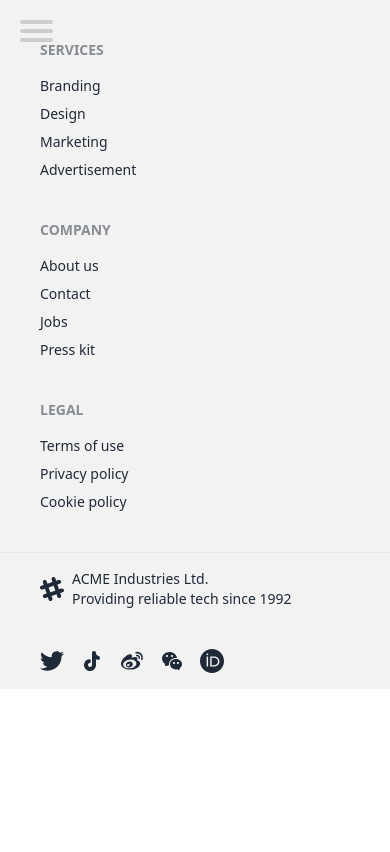
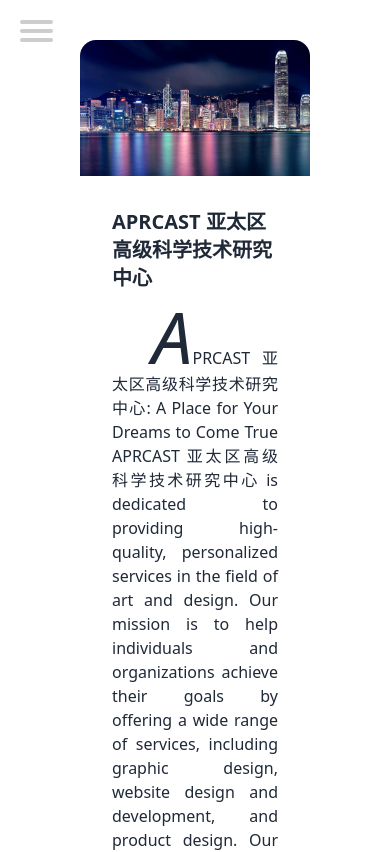
Before and after one commit to stefan-ysh/t-lab, a Nuxt app: page /studio/1 in a window 390 px wide. Shown: the top 852 px of the page. Built offline with nearby package versions, Linux system fonts and the light colour scheme.

Commit message:
feat:studio detail page

```diff
--- a/assets/data/studioList.json
+++ b/assets/data/studioList.json
@@ -1,73 +1,91 @@
 [
   {
+    "id": 1,
     "name": "APRCAST 亚太区高级科学技术研究中心",
     "img": "/img/studio/1.jpg"
   },
   {
+    "id": 2,
     "name": "CSEAE 欧美经济研究中心",
     "img": "/img/studio/2.jpg"
   },
   {
+    "id": 3,
     "name": "STEAM和PBL工作室",
     "img": "/img/studio/3.jpg"
   },
   {
+    "id": 4,
     "name": "JSL 植物生长工作室",
     "img": "/img/studio/4.jpg"
   },
   {
+    "id": 5,
     "name": "JOIN OUR COMPETITION",
     "img": "/img/studio/5.jpg"
   },
   {
+    "id": 6,
     "name": "APRCAST 亚太区高级科学技术研究中心",
     "img": "/img/studio/6.jpg"
   },
   {
+    "id": 7,
     "name": "JOIN OUR COMPETITION",
     "img": "/img/studio/7.jpg"
   },
   {
+    "id": 8,
     "name": "AMERICA ECONOMY RESEARCH CENTER",
     "img": "/img/studio/8.jpg"
   },
   {
+    "id": 9,
     "name": "EOUR MILITARY REPORTING CENTER",
     "img": "/img/studio/9.jpg"
   },
   {
+    "id": 10,
     "name": "CSC BLOCK CHAIN LAB",
     "img": "/img/studio/10.jpg"
   },
   {
+    "id": 11,
     "name": "NASA SPACE STATION",
     "img": "/img/studio/11.jpg"
   },
   {
+    "id": 12,
     "name": "APRCAST 亚太区高级科学技术研究中心",
     "img": "/img/studio/12.jpg"
   },
   {
+    "id": 13,
     "name": "CHINESE CULTURE RESEARCH CENTER",
     "img": "/img/studio/13.jpg"
   },
   {
+    "id": 14,
     "name": "JAPANESE VIDEO GAME RESEARCH CENTER",
     "img": "/img/studio/14.jpg"
   },
   {
+    "id": 15,
     "name": "QTM RICE RESEARCH CENTER",
     "img": "/img/studio/15.jpg"
   },
   {
+    "id": 16,
     "name": "BIG DATA ANALYSIS CENTER",
     "img": "/img/studio/16.jpg"
   },
   {
+    "id": 17,
     "name": "LAND ATTRIBUTE RESONABLE USE RECYCLE",
     "img": "/img/studio/17.jpg"
   },
   {
+    "id": 18,
     "name": "JOIN OUR COMPETITION AND WIN THE PRIZE",
     "img": "/img/studio/18.jpg"
   }
--- a/components/studio-list.vue
+++ b/components/studio-list.vue
@@ -1,30 +1,19 @@
 <template>
-    <div class="studio-container grid grid-cols-1 sm:grid-cols-2 md:grid-cols-3 gap-x-4 gap-y-4 justify-items-center p-5 bg-cyan-50">
-        <!-- <div class="flex flex-col w-full justify-center items-center">
-                <img class="w-full block h-auto" src="http://fakeimg.pl/4000x2000/0079D8/fff/?text=Aprcasi">
-                <h1 class="absolute">Studio 1</h1>
-            </div>
-            <div class="flex flex-col w-full justify-center items-center">
-                <img class="w-full block h-auto" src="http://fakeimg.pl/4000x2000/0079D8/fff/?text=Aprcasi">
-                <h1 class="absolute">Studio 2</h1>
-            </div>
-            <div class="flex flex-col w-full justify-center items-center">
-                <img class="w-full block h-auto" src="http://fakeimg.pl/4000x2000/0079D8/fff/?text=Aprcasi">
-                <h1 class="absolute">Studio 3</h1>
-            </div>
-            <div class="flex flex-col w-full justify-center items-center">
-                <img class="w-full block h-auto" src="http://fakeimg.pl/4000x2000/0079D8/fff/?text=Aprcasi">
-                <h1 class="absolute">Studio 4</h1>
-            </div>
-            <div class="flex flex-col w-full justify-center items-center">
-                <img class="w-full block h-auto" src="http://fakeimg.pl/4000x2000/0079D8/fff/?text=Aprcasi">
-                <h1 class="absolute">Studio 5</h1>
-            </div> -->
-        <div v-for="(studio, i) in studioList" :key="studio.img"
+    <div
+        class="studio-container grid grid-cols-1 sm:grid-cols-2 md:grid-cols-3 gap-x-4 gap-y-4 justify-items-center p-5 bg-cyan-50">
+        <nuxt-link
+            v-for="(studio, i) in studioList"
+            :key="studio.img"
+            :to="{
+                name: 'studio-id',
+                params: {
+                    id: studio.id
+                }
+            }"
             class="opacity-70 hover:opacity-100 cursor-pointer transition-all duration-1/2 flex flex-col w-full justify-center items-center p-5">
             <img class="w-full block h-full hover:scale-[0.98] duration-1000" :src="studio.img" />
             <div class="absolute w-1/5 text-sm lg:text-2xl text-cyan-50 text-center">{{ studio.name }}</div>
-        </div>
+        </nuxt-link>
     </div>
 </template>
 
--- /dev/null
+++ b/pages/studio/[id].vue
@@ -0,0 +1,75 @@
+<template>
+    <div class="card bg-base-100 shadow-xl px-20 py-10">
+        <figure>
+            <img :src="curStudio.img" alt="">
+        </figure>
+        <div class="card-body">
+            <h2 class="card-title">{{ curStudio.name }}</h2>
+            <p class="first-letter:text-7xl first-letter:italic font-extralight w-full text-justify indent-10">
+                {{ curStudio.name }}: A Place for Your Dreams to Come True
+
+                {{ curStudio.name }} is dedicated to providing high-quality, personalized services in the field of art and
+                design. Our
+                mission is to help individuals and organizations achieve their goals by offering a wide range of services,
+                including graphic design, website design and development, and product design.
+                Our team of experienced designers, artists, and developers work together to create innovative solutions that
+                exceed our clients' expectations. We believe in the importance of collaboration and teamwork, and we strive
+                to achieve our goals by listening to our clients' needs and providing solutions that are tailored to their
+                specific needs.
+                {{ curStudio.name }} is located in the heart of the city, where we can draw inspiration from the diverse
+                culture
+                and
+                vibrant energy. We believe in the importance of creativity and innovation, and we encourage our clients to
+                explore their own creativity and potential.
+
+                Our services are not limited to our own city, and we are ready to serve clients from all over the world. We
+                are excited about the opportunity to work with new clients and explore new possibilities.
+
+                In conclusion, {{ curStudio.name }} is a place where dreams can come true. We are ready to take on new
+                challenges and
+                explore new opportunities. If you are looking for a partner in art and design, {{ curStudio.name }} is ready
+                to help
+                you achieve your goals.
+                {{ curStudio.name }}: A Collaborative Space for Art and Design
+
+
+                {{ curStudio.name }} is a collaborative space where art and design come together to create innovative
+                solutions
+                that
+                exceed our clients' expectations. We believe in the importance of collaboration and teamwork, and we strive
+                to achieve our goals by listening to our clients' needs and providing solutions that are tailored to their
+                specific needs.
+
+                Our team of experienced designers, artists, and developers work together to create solutions that exceed our
+                clients' expectations. They believe in the importance of collaboration and teamwork, and they strive to
+                achieve their goals by listening to their clients' needs and providing solutions that are tailored to their
+                specific needs.
+
+                {{ curStudio.name }} is located in the heart of the city, where we can draw inspiration from the diverse
+                culture
+                and
+                vibrant energy. We believe in the importance of creativity and innovation, and we encourage our clients to
+                explore their own creativity and potential.
+
+                Our services are not limited to our own city, and we are ready to serve clients from all over the world. We
+                are excited about the opportunity to work with new clients and explore new possibilities.
+
+                In conclusion, {{ curStudio.name }} is a place where dreams can come true. We are ready to take on new
+                challenges and
+                explore new opportunities. If you are looking for a partner in art and design, {{ curStudio.name }} is ready
+                to
+                help
+                you achieve your goals.</p>
+        </div>
+    </div>
+</template>
+
+<script setup>
+import studioList from 'assets/data/studioList.json'
+
+const { id } = useRoute().params
+const curStudio = studioList.find((studio) => studio.id == id)
+console.log(curStudio)
+// http://fakeimg.pl/4000x2000/0079D8/fff/?text=Aprcasi
+</script>
+<style scoped></style>
```
